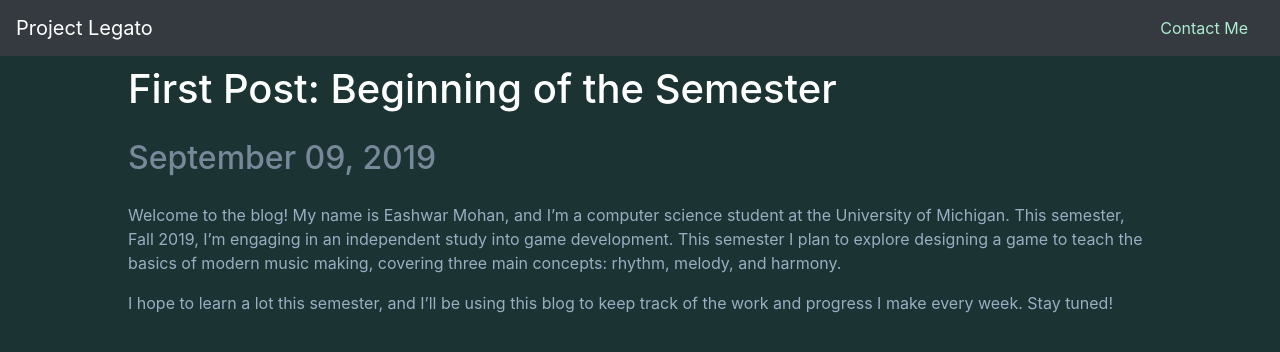
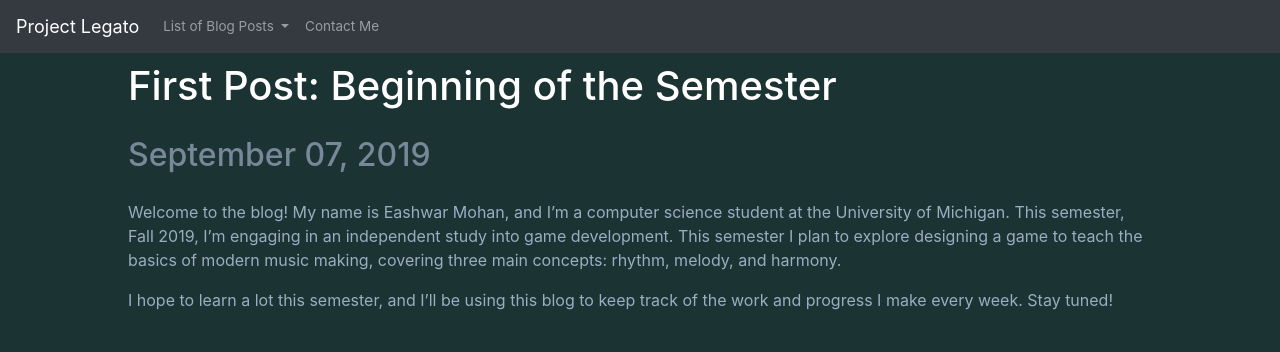
Before and after one commit to projectlegato/projectlegato.github.io, a Jekyll site: the page built from _posts/2019-09-07-first-post.md, in a window 1280 px wide. Shown: the top 352 px of the page. Built offline with Jekyll 4.4.1, drawn with Linux system fonts in a browser that asks for light colours.

Commit message:
some style changes to test on mobile

```diff
--- a/_includes/navbar.html
+++ b/_includes/navbar.html
@@ -1,4 +1,21 @@
-<nav class="navbar navbar-dark bg-dark">
-    <a class="navbar-brand" href="/">Project Legato</a>
-    <a class="nav-link" href="mailto:eash@projectlegato.com">Contact Me</a>
+<nav class="navbar navbar-expand navbar-dark bg-dark intro">
+    <a class="navbar-brand" href="/" style="font-size: 2vh;">Project Legato</a>
+    <div class="collapse navbar-collapse" id="navbarSupportedContent">
+        <ul class="navbar-nav mr-auto">
+            <li class="nav-item dropdown">
+                <a class="nav-link dropdown-toggle" href="#" id="navbarDropdown" role="button" data-toggle="dropdown" aria-haspopup="true" aria-expanded="false">
+                    List of Blog Posts
+                </a>
+                <div class="dropdown-menu" aria-labelledby="navbarDropdown">
+                    {% for post in site.posts reversed %}
+                        <a class="dropdown-item" href="{{ post.url }}">{{ forloop.index }}. {{ post.title }}</a>
+                    {% endfor %}
+                </div>
+            </li>
+            <li class="nav-item">
+                <a class="nav-link" href="mailto:eash@projectlegato.com">Contact Me</a>
+            </li>
+        </ul>
+    </div>
+
 </nav>
--- a/style/main.css
+++ b/style/main.css
@@ -31,3 +31,11 @@
 a.post-title:hover {
     color: lightslategray;
 }
+
+.card {
+    width: 60vw;
+}
+
+.intro {
+    font-size: 1.5vh;
+}
```
Also changed, not shown: _layouts/default.html (+17 -2 lines), _posts/2019-09-07-first-post.md (renamed from _posts/2019-09-09-welcome-to-jekyll.md).
